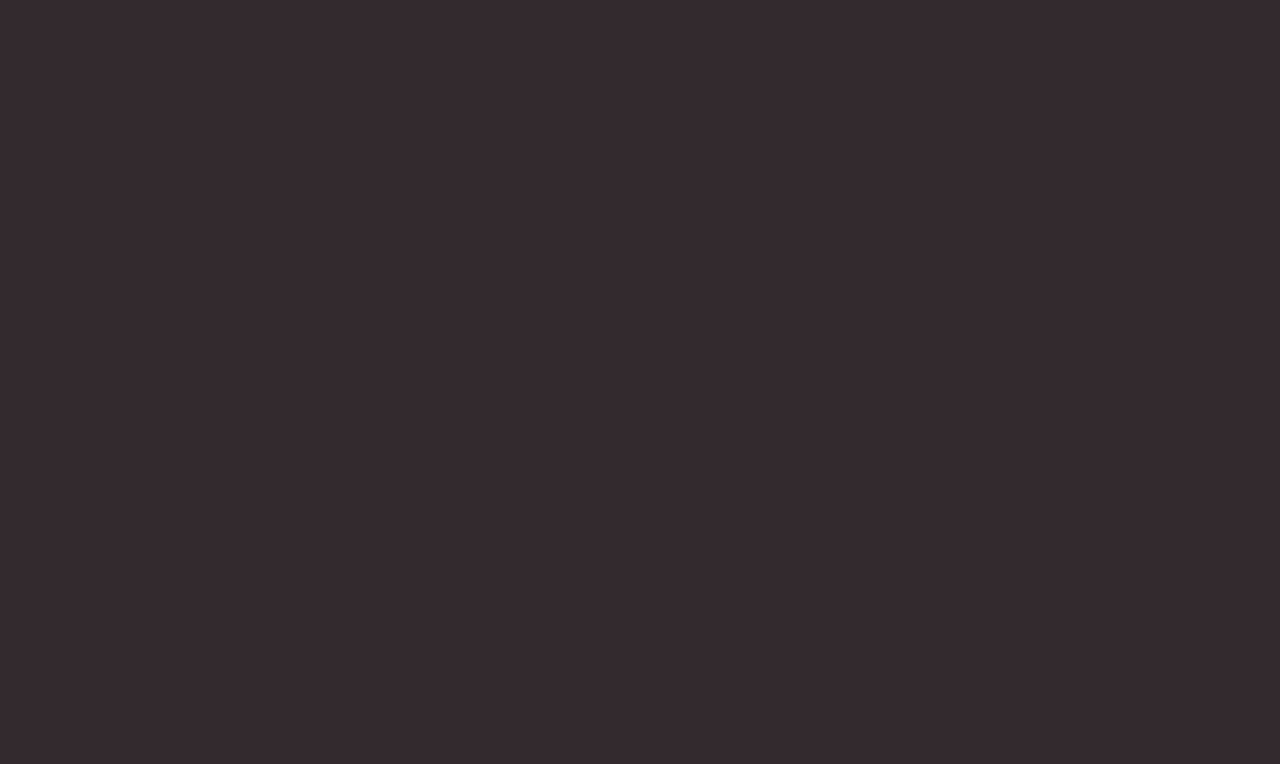
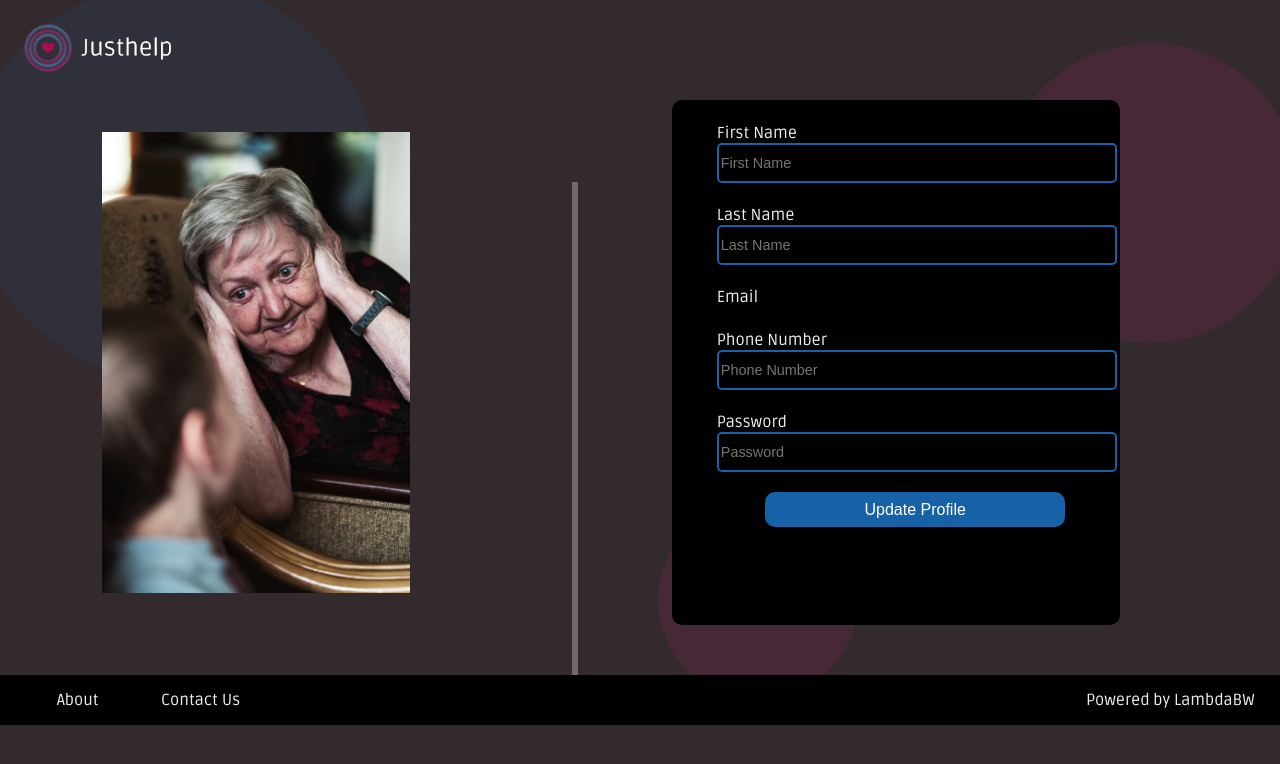
Before and after one commit to random-acts-generator/RAG-FE, a React (Create React App) app in the folder rag/: page /profile in a window 1280 px wide. Shown: the top 764 px of the page. Built offline with nearby package versions, Linux system fonts and the light colour scheme; sample sign-in values are in the browser's storage.

Commit message:
RAG: Added redirect for toml and completed display of profile page
Added the redirect code snippet for toml and display of items for profile update

```diff
--- a/rag/src/actions/index.js
+++ b/rag/src/actions/index.js
@@ -14,6 +14,7 @@ export const login = creds => dispatch => {
     .then(res => {
       dispatch({ type: LOGIN_SUCCESS, payload: res.data });
       localStorage.setItem("token", res.data.token);
+      localStorage.setItem("data", res.data);
       const saved = JSON.stringify(res.data);
       localStorage.setItem("data", saved);
       console.log("LOGIN RESPONSE IS ----------->" + JSON.stringify(res));
@@ -35,7 +36,7 @@ export const register = creds => dispatch => {
     .post(`${URL}/api/auth/register/`, creds)
     .then(res => {
       localStorage.setItem("token", res.data.token);
-      dispatch({ type: REGISTER_SUCCESS, payload: creds });
+      dispatch({ type: REGISTER_SUCCESS });
       console.log("REGISTER RESPONSE IS ----->" + JSON.stringify(res));
     })
     .catch(err => {
--- a/rag/src/components/App.js
+++ b/rag/src/components/App.js
@@ -2,6 +2,7 @@ import React from "react";
 import HomePage from "./HomePage";
 import { BrowserRouter as Router, Route } from "react-router-dom";
 import LoginForm from "./LoginForm";
+import ProfileForm from "./ProfileForm";
 import RegistrationForm from "./RegistrationForm";
 import PrivateRoute from "./PrivateRoute";
 import { connect } from "react-redux";
@@ -21,6 +22,7 @@ class App extends React.Component {
         <Route path="/login" component={LoginForm} />
         <Route exact path="/" component={RegistrationForm} />
         <PrivateRoute exact path="/homepage" component={HomePage} />
+        <PrivateRoute exact path="/profile" component={ProfileForm} />
       </Router>
     );
   }
--- a/rag/src/components/HomePage.js
+++ b/rag/src/components/HomePage.js
@@ -2,11 +2,13 @@ import React from "react";
 import Nav from "./Nav";
 import Footer from "./Footer";
 import LeftImage from "../assets/rag_pic_firework.jpeg";
+import { connect } from "react-redux";
 
-function HomePage(props) {
+class HomePage extends React.Component {
+  render() {
     return (
       <div>
-      <Nav isLoggedIn={true} />
+        <Nav isLoggedIn={this.props.isLoggedIn} />
         <div className="body-container">
           <section className="left-section">
             <img className="left-image" src={LeftImage} alt="Fireworks" />
@@ -26,5 +28,15 @@ function HomePage(props) {
       </div>
     );
   }
+}
+const mapStateToProps = state => {
+  console.log(":: HOMEPAGE USER OBJECT IS ::" + JSON.stringify(state.user));
+  return {
+    user: state.user,
+    isLoggedIn: state.isLoggedIn,
+    loggingIn: state.loggingIn,
+    error: state.error
+  };
+};
 
-export default HomePage;
+export default connect(mapStateToProps)(HomePage);
--- a/rag/src/components/Nav.js
+++ b/rag/src/components/Nav.js
@@ -3,6 +3,7 @@ import "../styles/nav.css";
 import logo from "../assets/rag_pic_logo1xJustHelp.png";
 import { logout } from "../actions";
 import { connect } from "react-redux";
+import { NavLink } from "react-router-dom";
 
 class Nav extends React.Component {
   onLogout = e => {
@@ -19,9 +20,15 @@ class Nav extends React.Component {
           </div>
           {this.props.isLoggedIn && (
             <div className="nav-links">
-              <div className="nav-link">Contacts</div>
-              <div className="nav-link">Kind Acts</div>
-              <div className="nav-link">Profile</div>
+              <NavLink to="/profile" className="nav-link">
+                Contacts
+              </NavLink>
+              <NavLink to="/profile" className="nav-link">
+                Kind Acts
+              </NavLink>
+              <NavLink to="/profile" className="nav-link">
+                Profile
+              </NavLink>
               <div className="nav-link" onClick={this.onLogout}>
                 Logout
               </div>
--- /dev/null
+++ b/rag/src/components/ProfileForm.js
@@ -0,0 +1,115 @@
+import React from "react";
+import Nav from "./Nav";
+import Footer from "./Footer";
+import LeftImage from "../assets/rag_pic_grandmom.jpeg";
+import { connect } from "react-redux";
+
+class ProfileForm extends React.Component {
+  state = {
+    credentials: {
+      first: "",
+      last: "",
+      phone: "",
+      email: "",
+      password: ""
+    }
+  };
+  componentDidMount() {
+    this.setState({
+      credentials: this.props.user
+    });
+  }
+  handleChanges = e => {
+    this.setState({
+      credentials: {
+        ...this.state.credentials,
+        [e.target.name]: e.target.value
+      }
+    });
+  };
+  onSubmit = e => {
+    console.log(":: ON SUBMIT CLICKED IN PROFILE FORM ::");
+  };
+  render() {
+    return (
+      <div>
+        <Nav isLoggedIn={this.props.isLoggedIn} />
+        <div className="body-container">
+          <section className="left-section">
+            <img className="left-image" src={LeftImage} alt="Fireworks" />
+          </section>
+          <section className="right-section">
+            <div className="right-section-container-register">
+              <form onSubmit={this.onSubmit}>
+                <div className="form-text-register">First Name</div>
+                <div className="form-element">
+                  <input
+                    className="form-input-register"
+                    type="text"
+                    name="first"
+                    placeholder="First Name"
+                    value={this.state.credentials.first}
+                    onChange={this.handleChanges}
+                  />
+                </div>
+                <div className="form-text-register">Last Name</div>
+                <div className="form-element">
+                  <input
+                    className="form-input-register"
+                    type="text"
+                    name="last"
+                    placeholder="Last Name"
+                    value={this.state.credentials.last}
+                    onChange={this.handleChanges}
+                  />
+                </div>
+                <div className="form-text-register">Email</div>
+                <div className="form-element">
+                  {this.state.credentials.email}
+                </div>
+                <div className="form-text-register">Phone Number</div>
+                <div className="form-element">
+                  <input
+                    className="form-input-register"
+                    type="text"
+                    name="phone"
+                    placeholder="Phone Number"
+                    value={this.state.credentials.phone}
+                    onChange={this.handleChanges}
+                  />
+                </div>
+                <div className="form-text-register">Password</div>
+                <div className="form-element">
+                  <input
+                    className="form-input-register"
+                    type="password"
+                    name="password"
+                    placeholder="Password"
+                    value={this.state.credentials.password}
+                    onChange={this.handleChanges}
+                  />
+                  <button className="login-btn" onClick={this.onSubmit}>
+                    Update Profile
+                  </button>
+                </div>
+              </form>
+            </div>
+          </section>
+        </div>
+        <div className="login-filler" />
+        <Footer />
+      </div>
+    );
+  }
+}
+const mapStateToProps = state => {
+  console.log(":: PROFILE FORM USER OBJECT IS ::" + JSON.stringify(state.user));
+  return {
+    user: state.user,
+    isLoggedIn: state.isLoggedIn,
+    loggingIn: state.loggingIn,
+    error: state.error
+  };
+};
+
+export default connect(mapStateToProps)(ProfileForm);
--- a/rag/src/reducers/index.js
+++ b/rag/src/reducers/index.js
@@ -6,7 +6,9 @@ import {
   REGISTER_SUCCESS,
   REGISTER_FAILED,
   LOGOUT,
-  LOGOUT_SUCCESS
+  LOGOUT_SUCCESS,
+  FETCHING_DATA,
+  FETCHING_DATA_SUCCESS
 } from "../actions";
 
 const initialState = {
@@ -49,7 +51,7 @@ const reducer = (state = initialState, action) => {
         ...state,
         error: "",
         loggingIn: false,
-        user: action.payload,
+        user: action.payload.user,
         isLoggedIn: true
       };
     case LOGIN_FAILED:
@@ -73,6 +75,19 @@ const reducer = (state = initialState, action) => {
         user: {},
         isLoggedIn: false
       };
+    case FETCHING_DATA:
+      return {
+        ...state,
+        user: action.payload.user,
+        error: "",
+        isLoggedIn: true
+      };
+    case FETCHING_DATA_SUCCESS:
+      return {
+        ...state,
+        error: "",
+        isLoggedIn: true
+      };
     default:
       return state;
   }
```
Also changed, not shown: rag/src/components/KindActsForm.js (added, +11 -0 lines), rag/src/components/ContactsForm.js (added), 1 other file (tests, documents, lock files or other folders). Lines whose indentation alone changed are shown as unchanged.
